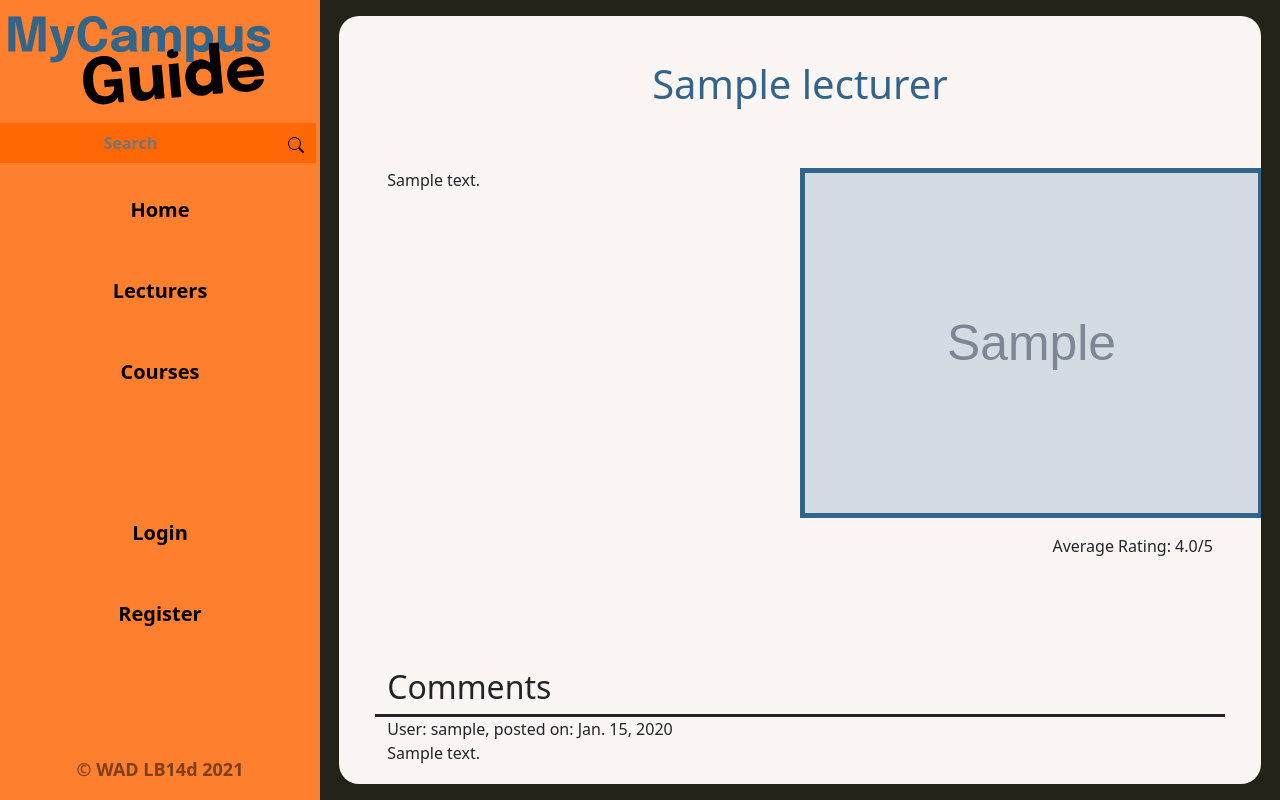
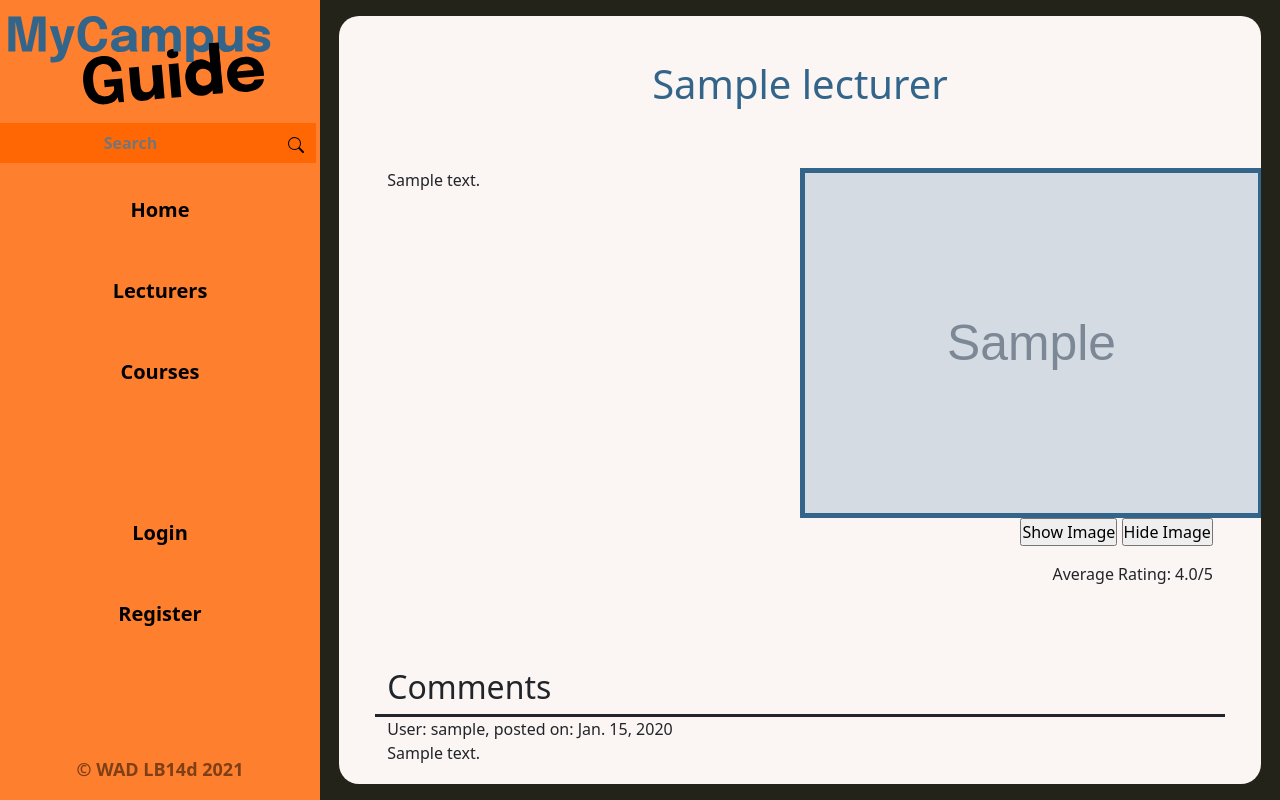
Before and after one commit to WAD2-LB14d/mycampusguide, a Django app: a page that uses my_campus_guide/templates/guide/chosen_lecturer.html in a window 1280 px wide. Run offline with Django 3.2, Linux system fonts and the light colour scheme; tables that the repository leaves empty hold one stand-in row (values such as "Sample post"); grey boxes marked "Sample" are stand-in pictures; some libraries are stand-ins or nearby versions.

Commit message:
Show/Hide image JavaScript

```diff
--- a/my_campus_guide/static/js/forms.js
+++ b/my_campus_guide/static/js/forms.js
@@ -1,3 +1,6 @@
-function showRatingForm() {
-	document.getElementById('rate').style.display="block";
+function showImage() {
+	document.getElementById('lecturerimage').style.visibility='visible';
 }
+function hideImage() {
+	document.getElementById('lecturerimage').style.visibility='hidden';
+}
--- a/my_campus_guide/templates/guide/chosen_lecturer.html
+++ b/my_campus_guide/templates/guide/chosen_lecturer.html
@@ -10,14 +10,16 @@
 {% endblock %}
 
 {% block body_block %}
+    <div class="jumbotron p-4">
         <script type="text/javascript" src="{% static 'js/forms.js' %}"></script>
-    <div class="jumbotron p-4">
             <div class="container">
                 {% if lecturer %}
                 <h1 class="course_or_lecturer_title">{{ lecturer.name }}</h1>
                 <div class="lecturer_description_block" id="lecturer_description_right">
                 <p>{% if lecturer.picture %}
-                        <img src="{{ lecturer.picture.url }}" alt="Lecturer Image" class="trending lecturer_image">
+                        <img id="lecturerimage" src="{{ lecturer.picture.url }}" alt="Lecturer Image" class="trending lecturer_image" style="visibility:visible">
+                        <input type="button" onclick="showImage()" value="Show Image">
+                        <input type="button" onclick="hideImage()" value="Hide Image">
                     {% else %}
                         No picture uploaded
                 </p>
```
